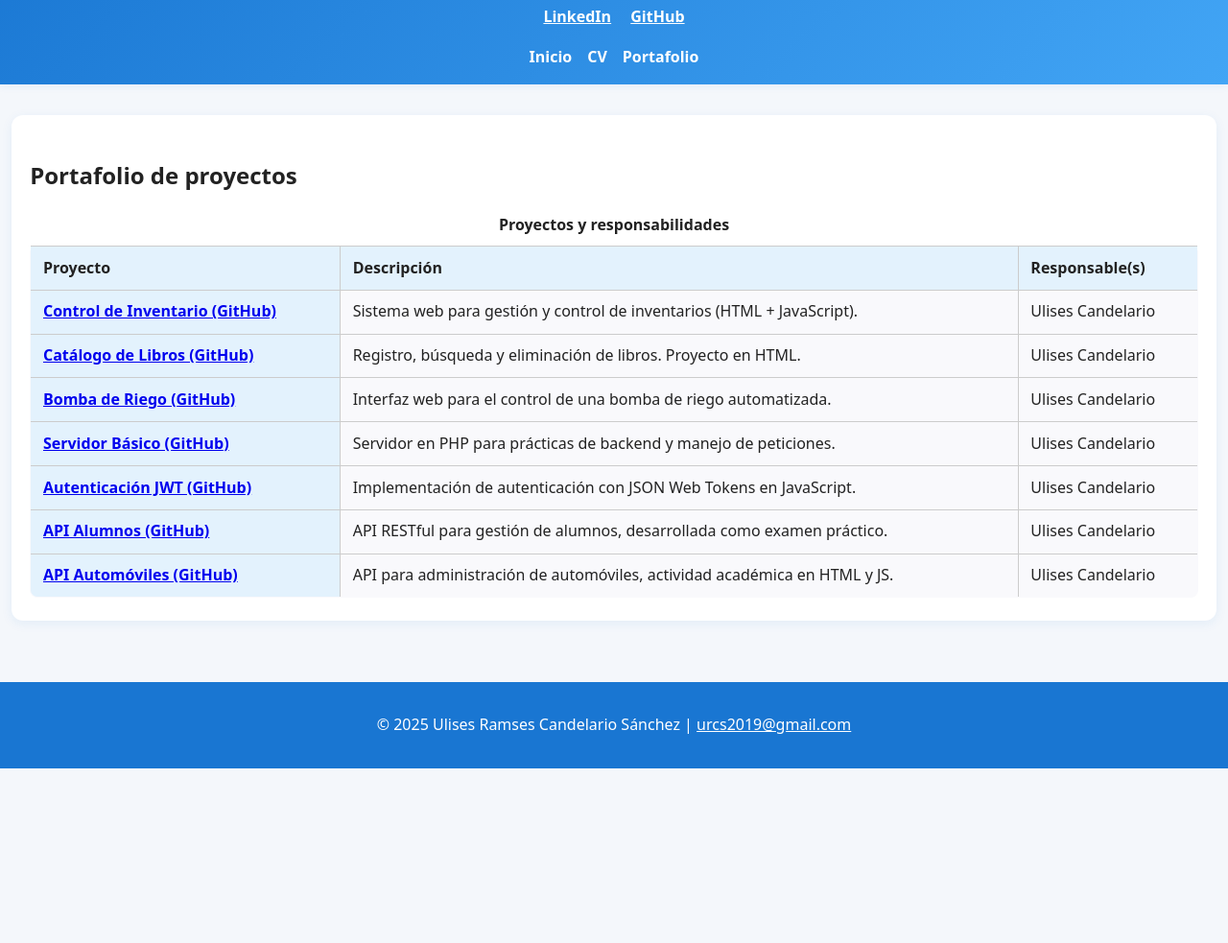
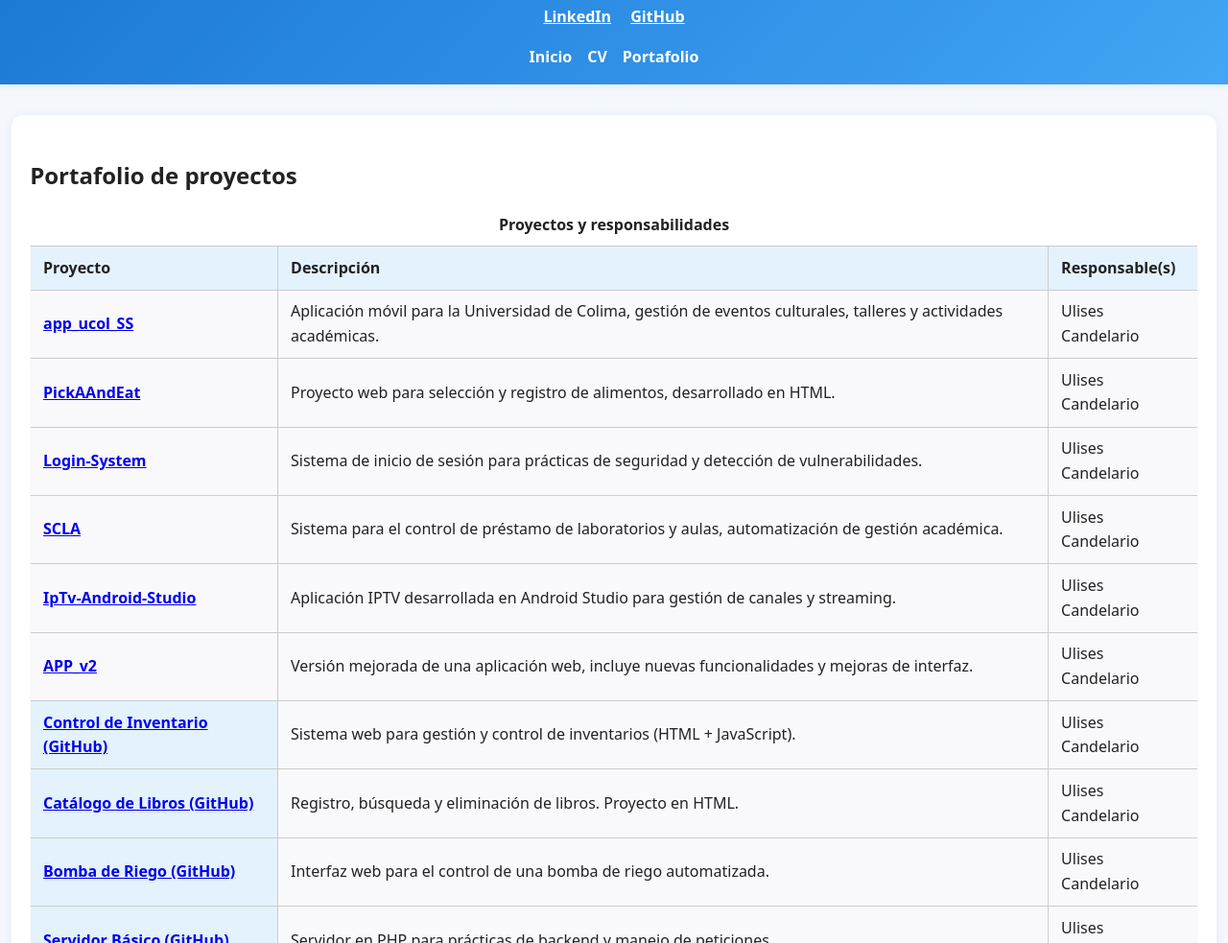
Before and after one commit to UCandelario/mi-portafolio, a plain HTML site: page portafolio.html in a window 1280 px wide. Shown: the part 117-1100 px from the top of the page at 96% size. Before the commit the page ends 918 px from the top, so only its background shows below. Drawn offline with Linux system fonts and the light colour scheme.

Commit message:
Publicacion Inicial

```diff
--- a/portafolio.html
+++ b/portafolio.html
@@ -52,6 +52,46 @@
                     </tr>
                 </thead>
                 <tbody>
+                    <tr>
+                        <td><a href="https://github.com/Ulises-Candelario/app_ucol_SS"
+                                target="_blank"><strong>app_ucol_SS</strong></a></td>
+                        <td>Aplicación móvil para la Universidad de Colima, gestión de eventos culturales, talleres y
+                            actividades académicas.</td>
+                        <td>Ulises Candelario</td>
+                    </tr>
+                    <tr>
+                        <td><a href="https://github.com/Ulises-Candelario/PickAAndEat"
+                                target="_blank"><strong>PickAAndEat</strong></a></td>
+                        <td>Proyecto web para selección y registro de alimentos, desarrollado en HTML.</td>
+                        <td>Ulises Candelario</td>
+                    </tr>
+                    <tr>
+                        <td><a href="https://github.com/Ulises-Candelario/Login-System"
+                                target="_blank"><strong>Login-System</strong></a></td>
+                        <td>Sistema de inicio de sesión para prácticas de seguridad y detección de vulnerabilidades.
+                        </td>
+                        <td>Ulises Candelario</td>
+                    </tr>
+                    <tr>
+                        <td><a href="https://github.com/Ulises-Candelario/SCLA"
+                                target="_blank"><strong>SCLA</strong></a></td>
+                        <td>Sistema para el control de préstamo de laboratorios y aulas, automatización de gestión
+                            académica.</td>
+                        <td>Ulises Candelario</td>
+                    </tr>
+                    <tr>
+                        <td><a href="https://github.com/Ulises-Candelario/IpTv-Android-Studio"
+                                target="_blank"><strong>IpTv-Android-Studio</strong></a></td>
+                        <td>Aplicación IPTV desarrollada en Android Studio para gestión de canales y streaming.</td>
+                        <td>Ulises Candelario</td>
+                    </tr>
+                    <tr>
+                        <td><a href="https://github.com/Ulises-Candelario/APP_v2"
+                                target="_blank"><strong>APP_v2</strong></a></td>
+                        <td>Versión mejorada de una aplicación web, incluye nuevas funcionalidades y mejoras de
+                            interfaz.</td>
+                        <td>Ulises Candelario</td>
+                    </tr>
                     <tr>
                         <th scope="row">
                             <a href="https://github.com/UCandelario/Control_Inventario" target="_blank" rel="noopener">
```
